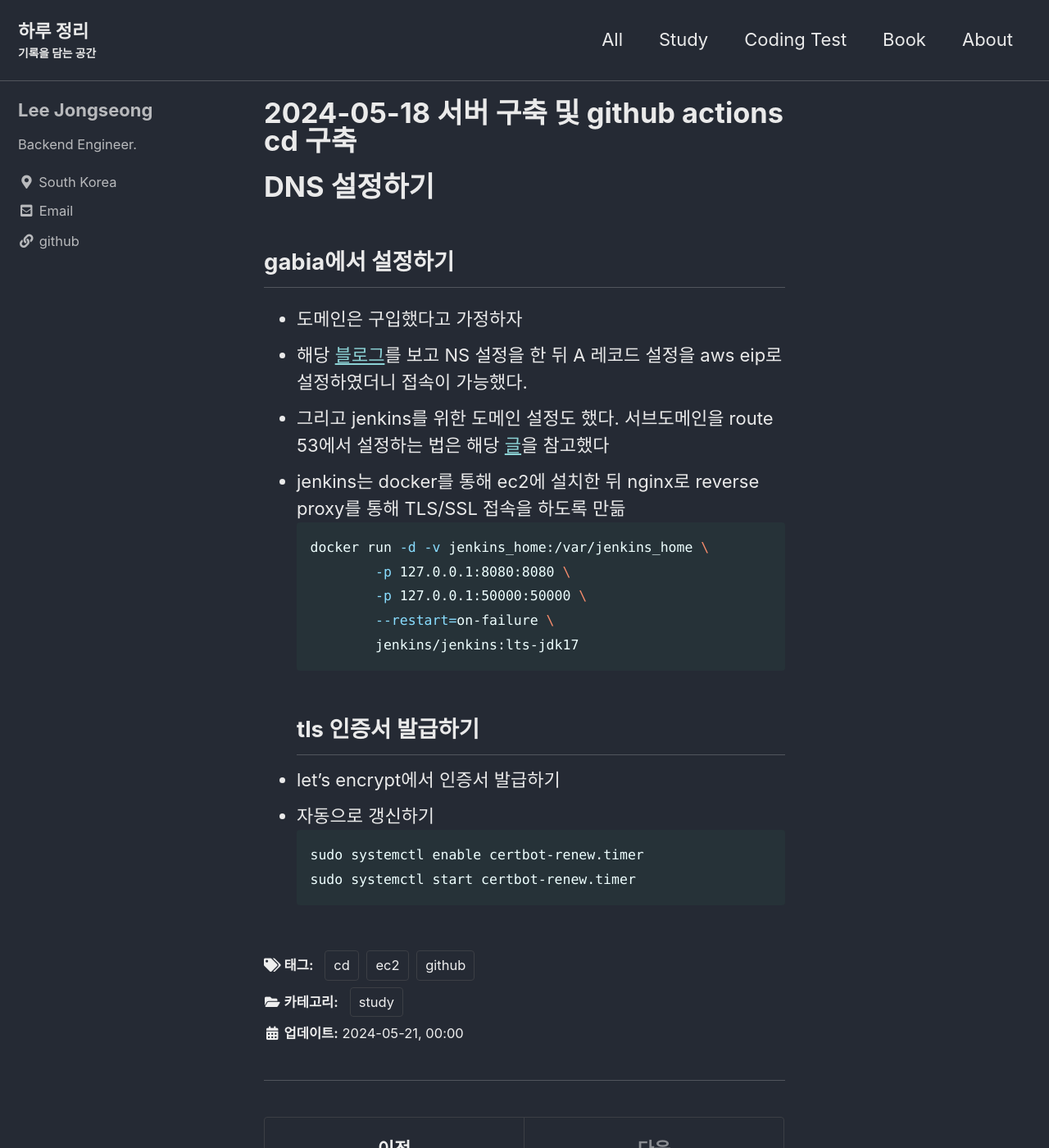
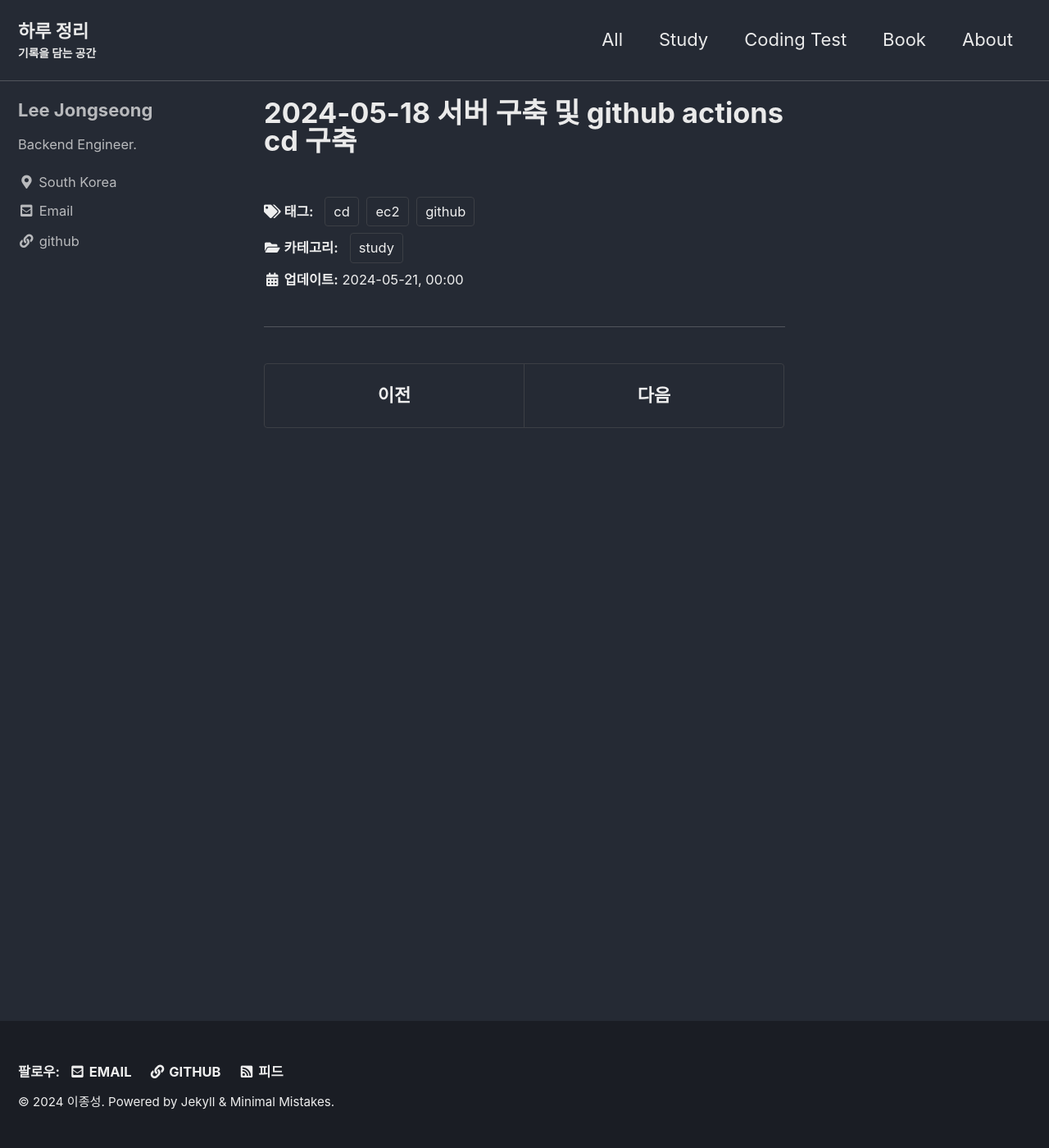
Before and after one commit to jongseong-dev/today-learn, a Jekyll site: the page built from study/_posts/2024/05/2024-05-21-20240521-TL.md, in a window 1280 px wide and 1400 px high. Shown: the whole window at 82% size. Built offline with Jekyll 4.4.1, drawn with Linux system fonts in a browser that asks for light colours; cached includes are drawn as plain includes.

Commit message:
feat: 배운 거 정리

````diff
--- a/study/_posts/2024/05/2024-05-21-20240521-TL.md
+++ b/study/_posts/2024/05/2024-05-21-20240521-TL.md
@@ -7,27 +7,3 @@ tags:
   - cd
   - ec2
 ---
-
-# DNS 설정하기
-
-## gabia에서 설정하기
-
-- 도메인은 구입했다고 가정하자
-- 해당 [블로그](https://kookiencream.tistory.com/98)를 보고 NS 설정을 한 뒤 A 레코드 설정을 aws eip로 설정하였더니 접속이 가능했다.
-- 그리고 jenkins를 위한 도메인 설정도 했다. 서브도메인을 route 53에서 설정하는 법은 해당 [글](https://dev.classmethod.jp/articles/jw-obtain-a-subdomain-from-route-53-and-connect-to-the-web-server/)을 참고했다
-- jenkins는 docker를 통해 ec2에 설치한 뒤 nginx로 reverse proxy를 통해 TLS/SSL 접속을 하도록 만듦
-```shell
-docker run -d -v jenkins_home:/var/jenkins_home \
-          -p 127.0.0.1:8080:8080 \
-          -p 127.0.0.1:50000:50000 \
-          --restart=on-failure \
-          jenkins/jenkins:lts-jdk17
-```
-## tls 인증서 발급하기
-
-- let's encrypt에서 인증서 발급하기
-- 자동으로 갱신하기
-```shell
-sudo systemctl enable certbot-renew.timer
-sudo systemctl start certbot-renew.timer
-```
````
Also changed, not shown: study/_posts/2024/05/2024-05-22-20240522-TL.md (added, +73 -0 lines).
